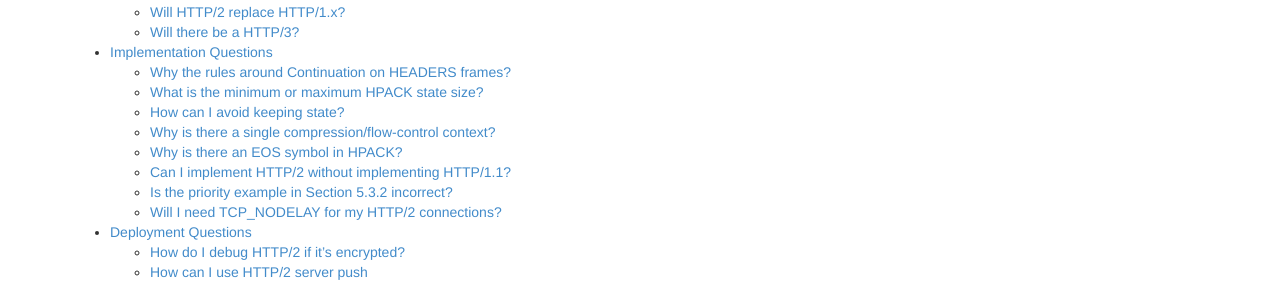
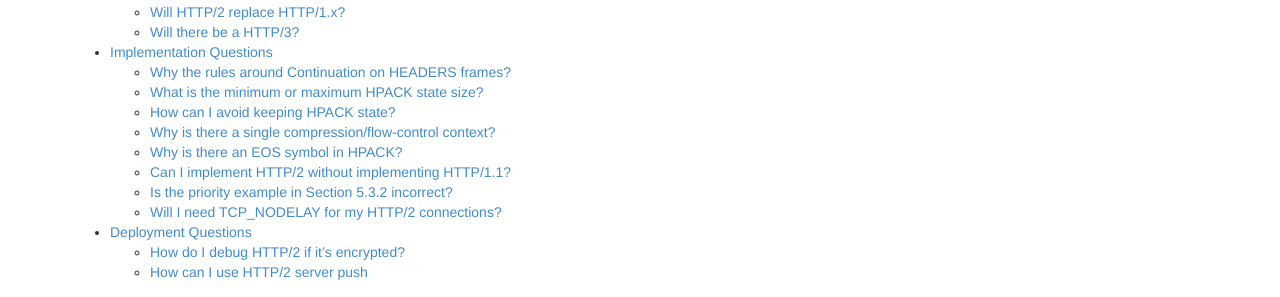
Before and after one commit to http2/http2.github.io, a Jekyll site: the page built from faq/index.md, in a window 1280 px wide and 900 px high, scrolled down 407 px. Shown: the part 156-453 px from the top of the window. Built offline with Jekyll 4.4.1, drawn with Linux system fonts in a browser that asks for light colours.

Commit message:
Fix link to "How can I avoid keeping state?"

```diff
--- a/faq/index.md
+++ b/faq/index.md
@@ -31,7 +31,7 @@
 - [Implementation Questions](#implementation-questions)
   - [Why the rules around Continuation on HEADERS frames?](#why-the-rules-around-continuation-on-headers-frames)
   - [What is the minimum or maximum HPACK state size?](#what-is-the-minimum-or-maximum-hpack-state-size)
-  - [How can I avoid keeping state?](#how-can-i-avoid-keeping-state)
+  - [How can I avoid keeping HPACK state?](#how-can-i-avoid-keeping-hpack-state)
   - [Why is there a single compression/flow-control context?](#why-is-there-a-single-compressionflow-control-context)
   - [Why is there an EOS symbol in HPACK?](#why-is-there-an-eos-symbol-in-hpack)
   - [Can I implement HTTP/2 without implementing HTTP/1.1?](#can-i-implement-http2-without-implementing-http11)
```
